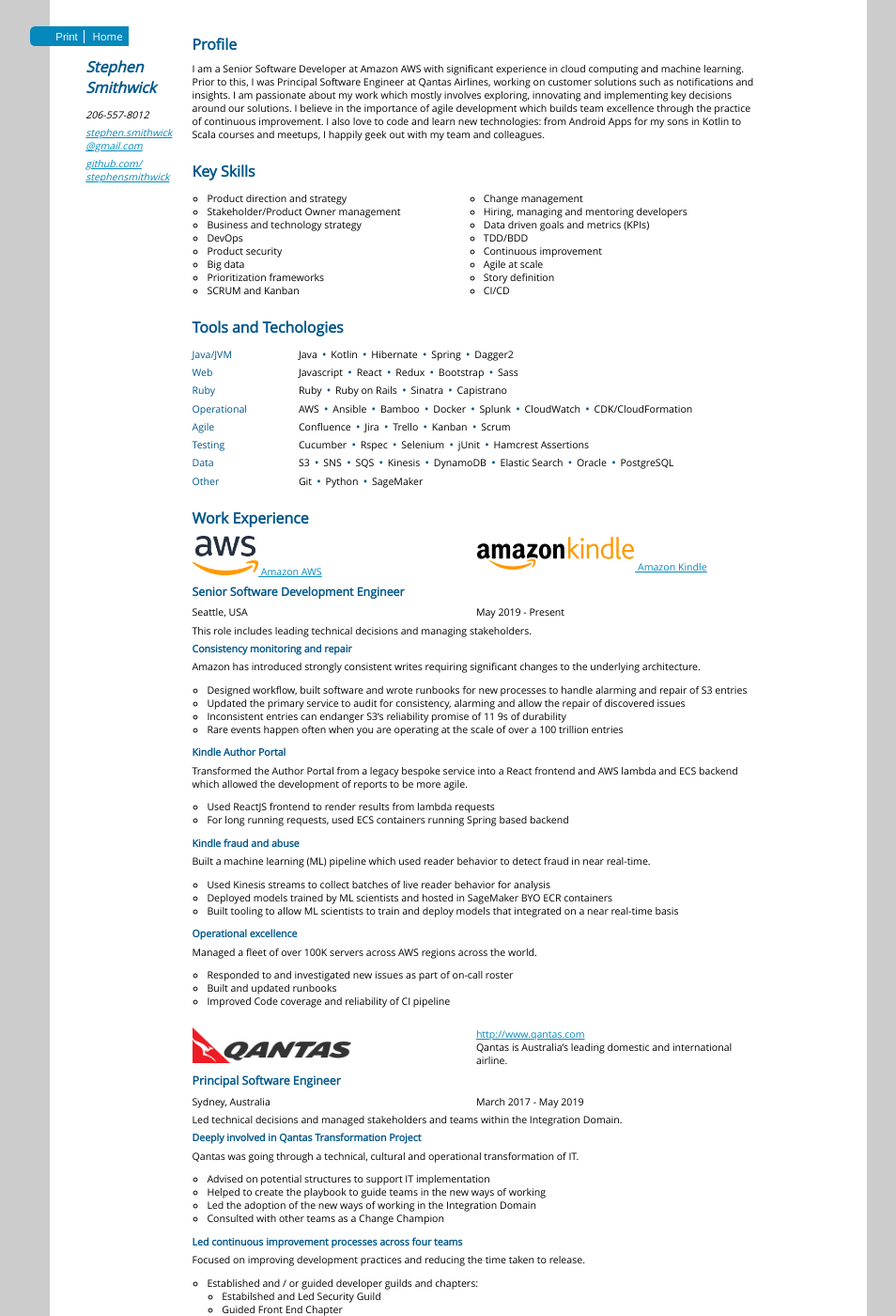
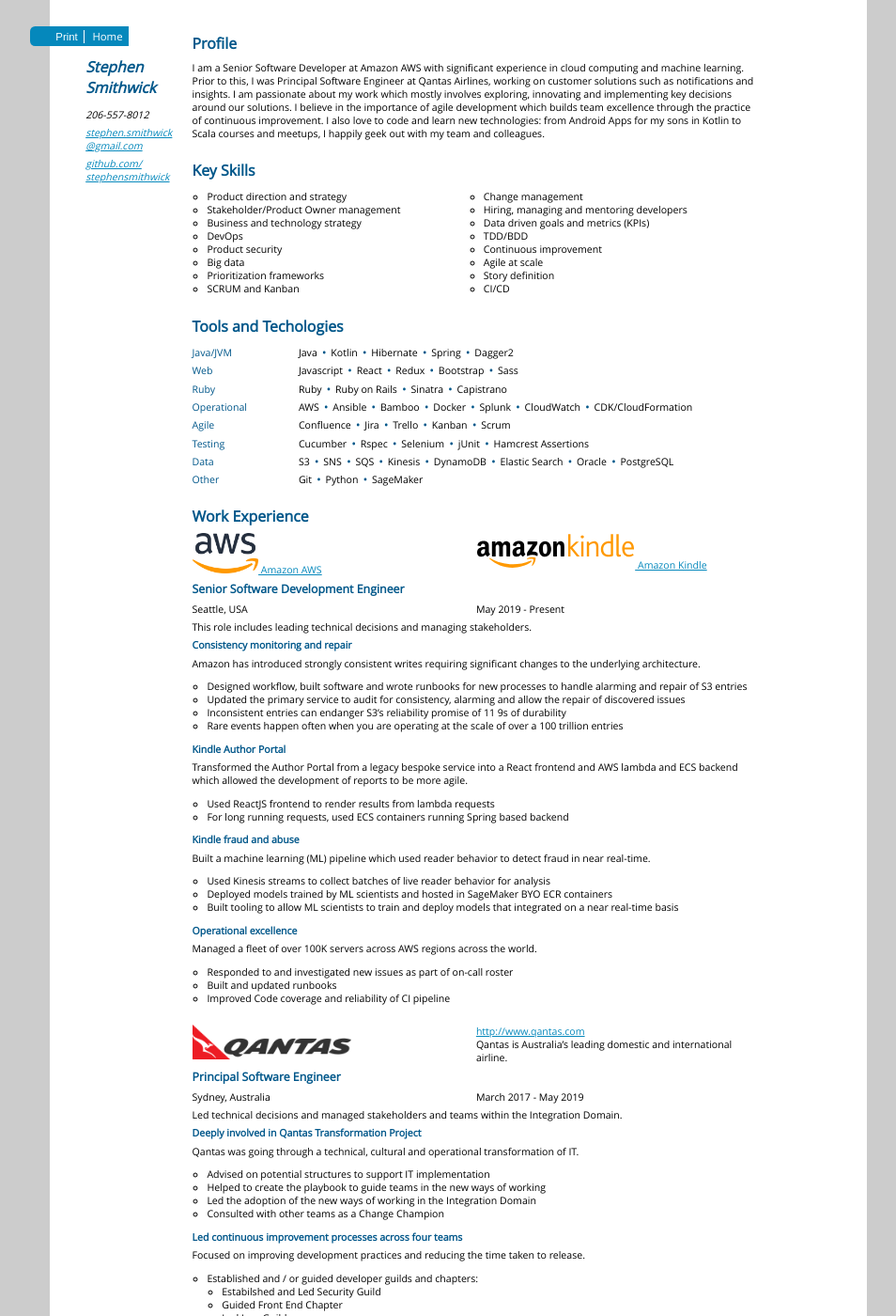
Before and after one commit to StephenSmithwick/StephenSmithwick.github.io, a Jekyll site: the page built from StephenSmithwickResume.md, in a window 1280 px wide and 1400 px high. Shown: the whole window at 94% size, without its empty margins (152-1106 px from the left). Built offline with Jekyll 4.4.1, drawn with Linux system fonts in a browser that asks for light colours.

Commit message:
Ensure Resume name default to one including my name.  Tweak resume style to ensure 3 page limit.

```diff
--- a/css/resume.scss
+++ b/css/resume.scss
@@ -51,7 +51,7 @@
 
 h1, h2, h3, h4, h5, h6 {
   color: $dark-blue;
-  margin: 0.5em 0em;
+  margin: 0.45em 0em;
 
   &.section-header {
     text-align: center;
```
Also changed, not shown: StephenSmithwickResume.md (renamed from resume.md).
